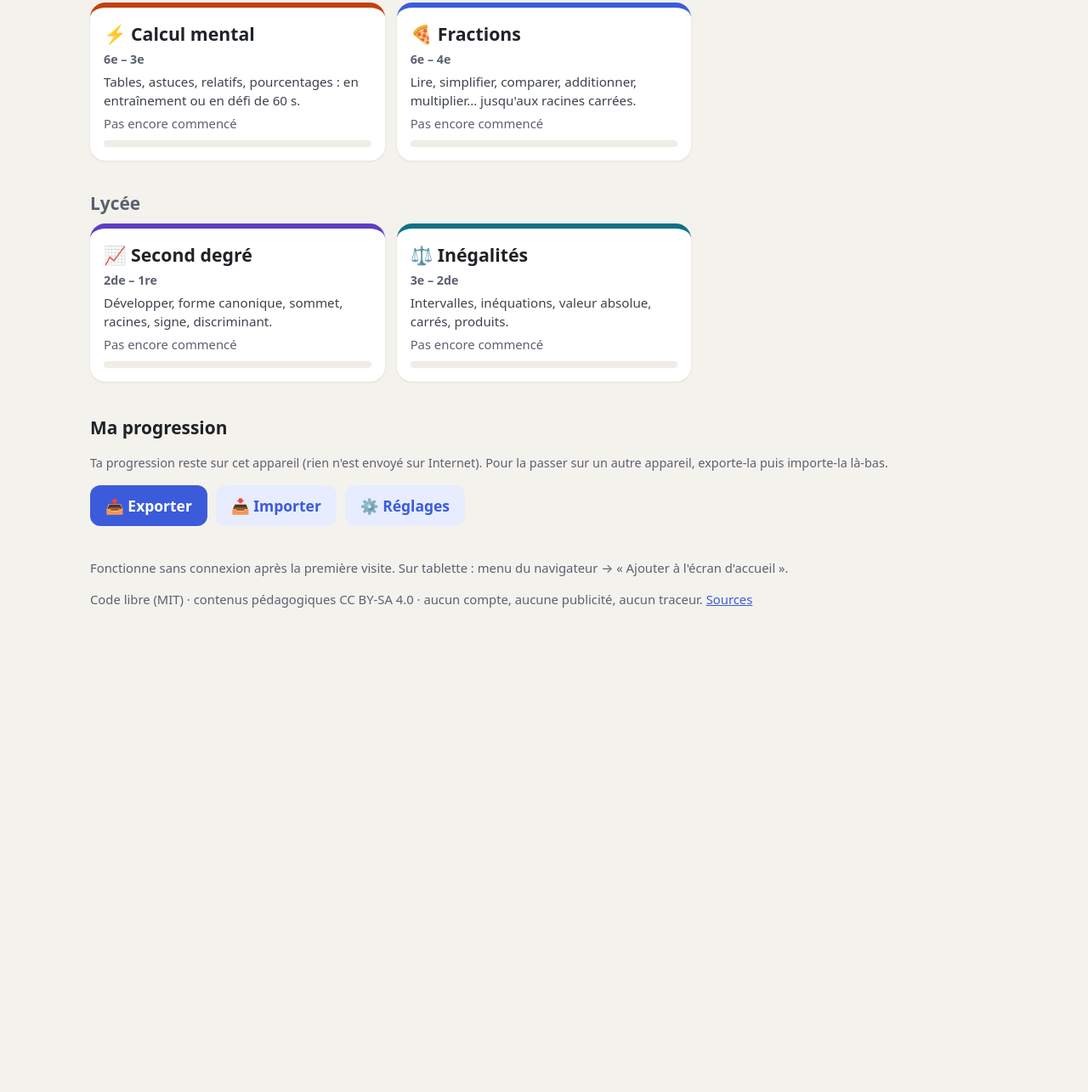
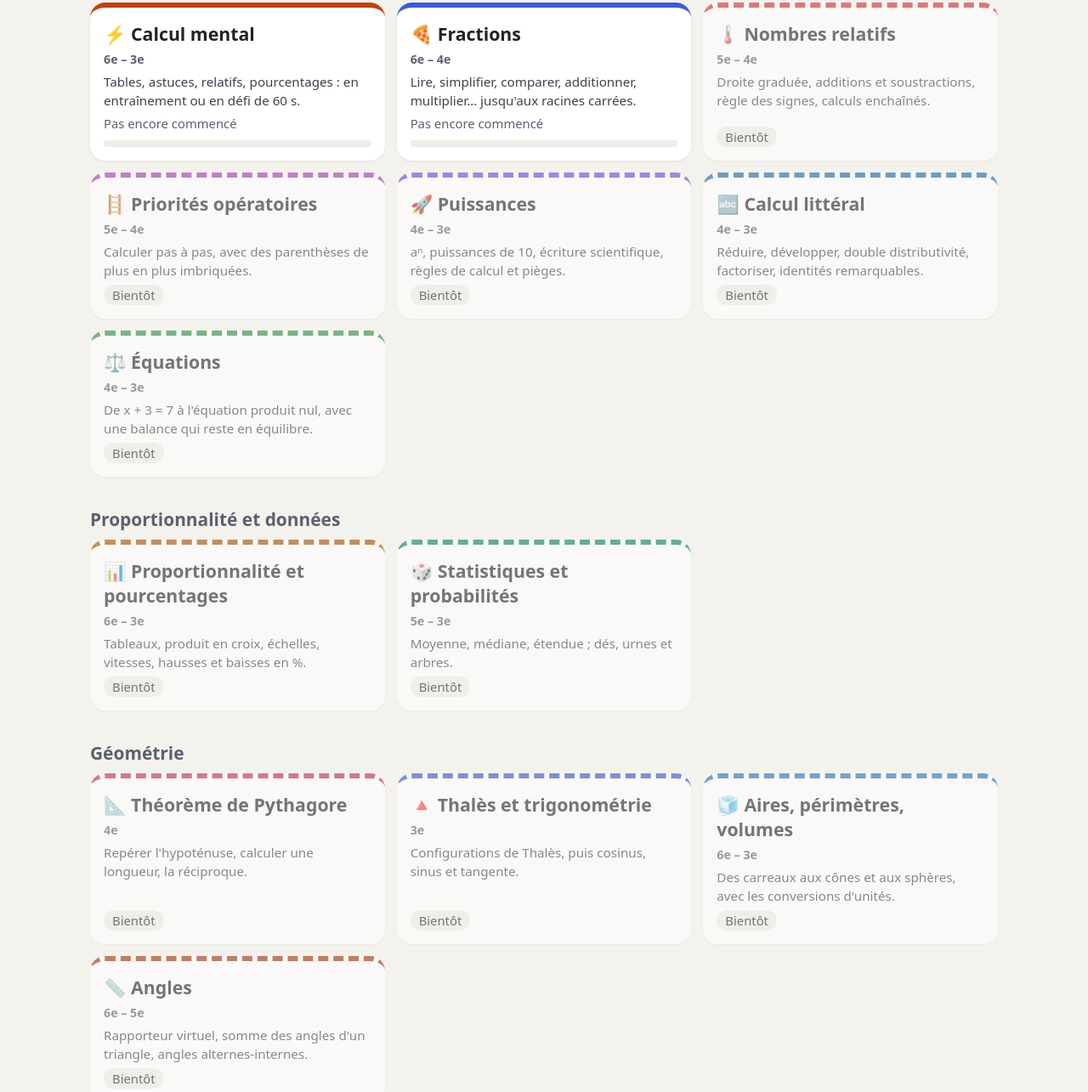
Before and after one commit to stordeux/maths-progressives, a website with bundled scripts: page index.html in a window 1280 px wide. Shown: the part 289-1574 px from the top of the page at 85% size. Before the commit the page ends 1044 px from the top, so only its background shows below. Built offline with nearby package versions, Linux system fonts and the light colour scheme.

Commit message:
Registre : les 13 modules à venir, affichés « bientôt » sur l'accueil

```diff
--- a/assets/css/home.css
+++ b/assets/css/home.css
@@ -24,3 +24,4 @@
 .file { position: relative; overflow: hidden; display: inline-flex; align-items: center; }
 .file input { position: absolute; inset: 0; opacity: 0; cursor: pointer; }
 .foot { color: var(--muted); font-size: .78em; padding-block: 24px; line-height: 1.5; }
+.mcard.soon { opacity: .6; border-top-style: dashed; min-height: 0; }
--- a/assets/js/home.js
+++ b/assets/js/home.js
@@ -20,6 +20,7 @@ function render() {
     const mods = MODULES.filter(m => m.groupe === g);
     if (!mods.length) return '';
     return `<section class="group" aria-labelledby="g-${g.replace(/\W/g, '')}"><h2 id="g-${g.replace(/\W/g, '')}">${g}</h2><div class="grid">${mods.map(m => {
+      if (m.etat === 'bientot') return `<div class="mcard soon" style="--c:${m.couleur}" aria-disabled="true"><span class="t">${m.emoji} ${m.titre}</span><span class="cl">${m.classes}</span><span class="r">${m.resume}</span><span class="st"><span class="pill">Bientôt</span></span></div>`;
       const S = store.load(m.id, { level: 0, max: 0, total: 0, best: {}, last: 0 });
       const started = (S.total || 0) > 0 || S.last;
       const lv = Math.max(S.level || 0, S.max || 0);
--- a/modules/registry.js
+++ b/modules/registry.js
@@ -1,10 +1,44 @@
 // Liste des modules : utilisée par l'accueil, les pages de module, le mode révision et les tests.
-// etat : 'pret' (en ligne) ; les modules absents de la liste n'existent pas encore.
+// etat: 'bientot' → affiché grisé sur l'accueil, ignoré par les tests (module pas encore écrit).
+// Une ligne de commentaire sépare chaque entrée pour que les modifications de deux modules ne se touchent pas.
 export const MODULES = [
+  // --- calcul
   { id: 'calcul', titre: 'Calcul mental', emoji: '⚡', classes: '6e – 3e', groupe: 'Calcul', couleur: '#c2410c', couleur2: '#fff0e6', resume: 'Tables, astuces, relatifs, pourcentages : en entraînement ou en défi de 60 s.' },
+  // ---
   { id: 'fractions', titre: 'Fractions', emoji: '🍕', classes: '6e – 4e', groupe: 'Calcul', couleur: '#3b5bdb', couleur2: '#e7ecff', resume: 'Lire, simplifier, comparer, additionner, multiplier… jusqu\'aux racines carrées.' },
-  { id: 'poly2', titre: 'Second degré', emoji: '📈', classes: '2de – 1re', groupe: 'Lycée', couleur: '#5f3dc4', couleur2: '#efe9ff', resume: 'Développer, forme canonique, sommet, racines, signe, discriminant.' },
-  { id: 'inegalites', titre: 'Inégalités', emoji: '⚖️', classes: '3e – 2de', groupe: 'Lycée', couleur: '#0b7285', couleur2: '#e3fafc', resume: 'Intervalles, inéquations, valeur absolue, carrés, produits.' },
+  // ---
+  { id: 'relatifs', titre: 'Nombres relatifs', emoji: '🌡️', classes: '5e – 4e', groupe: 'Calcul', couleur: '#c92a2a', couleur2: '#fff5f5', resume: 'Droite graduée, additions et soustractions, règle des signes, calculs enchaînés.', etat: 'bientot' },
+  // ---
+  { id: 'priorites', titre: 'Priorités opératoires', emoji: '🪜', classes: '5e – 4e', groupe: 'Calcul', couleur: '#9c36b5', couleur2: '#f8f0fc', resume: 'Calculer pas à pas, avec des parenthèses de plus en plus imbriquées.', etat: 'bientot' },
+  // ---
+  { id: 'puissances', titre: 'Puissances', emoji: '🚀', classes: '4e – 3e', groupe: 'Calcul', couleur: '#6741d9', couleur2: '#f3f0ff', resume: 'aⁿ, puissances de 10, écriture scientifique, règles de calcul et pièges.', etat: 'bientot' },
+  // ---
+  { id: 'litteral', titre: 'Calcul littéral', emoji: '🔤', classes: '4e – 3e', groupe: 'Calcul', couleur: '#1864ab', couleur2: '#e7f5ff', resume: 'Réduire, développer, double distributivité, factoriser, identités remarquables.', etat: 'bientot' },
+  // ---
+  { id: 'equations', titre: 'Équations', emoji: '⚖️', classes: '4e – 3e', groupe: 'Calcul', couleur: '#2b8a3e', couleur2: '#ebfbee', resume: 'De x + 3 = 7 à l\'équation produit nul, avec une balance qui reste en équilibre.', etat: 'bientot' },
+  // --- proportionnalité et données
+  { id: 'proportionnalite', titre: 'Proportionnalité et pourcentages', emoji: '📊', classes: '6e – 3e', groupe: 'Proportionnalité et données', couleur: '#a14d00', couleur2: '#fff4e6', resume: 'Tableaux, produit en croix, échelles, vitesses, hausses et baisses en %.', etat: 'bientot' },
+  // ---
+  { id: 'stats-probas', titre: 'Statistiques et probabilités', emoji: '🎲', classes: '5e – 3e', groupe: 'Proportionnalité et données', couleur: '#087f5b', couleur2: '#e6fcf5', resume: 'Moyenne, médiane, étendue ; dés, urnes et arbres.', etat: 'bientot' },
+  // --- géométrie
+  { id: 'pythagore', titre: 'Théorème de Pythagore', emoji: '📐', classes: '4e', groupe: 'Géométrie', couleur: '#c2255c', couleur2: '#fff0f6', resume: 'Repérer l\'hypoténuse, calculer une longueur, la réciproque.', etat: 'bientot' },
+  // ---
+  { id: 'thales-trigo', titre: 'Thalès et trigonométrie', emoji: '🔺', classes: '3e', groupe: 'Géométrie', couleur: '#364fc7', couleur2: '#edf2ff', resume: 'Configurations de Thalès, puis cosinus, sinus et tangente.', etat: 'bientot' },
+  // ---
+  { id: 'aires-volumes', titre: 'Aires, périmètres, volumes', emoji: '🧊', classes: '6e – 3e', groupe: 'Géométrie', couleur: '#1971c2', couleur2: '#e7f5ff', resume: 'Des carreaux aux cônes et aux sphères, avec les conversions d\'unités.', etat: 'bientot' },
+  // ---
+  { id: 'angles', titre: 'Angles', emoji: '📏', classes: '6e – 5e', groupe: 'Géométrie', couleur: '#9a3412', couleur2: '#fff7ed', resume: 'Rapporteur virtuel, somme des angles d\'un triangle, angles alternes-internes.', etat: 'bientot' },
+  // --- vers le lycée
+  { id: 'fonctions', titre: 'Fonctions', emoji: '〰️', classes: '3e – 2de', groupe: 'Vers le lycée', couleur: '#343a40', couleur2: '#f1f3f5', resume: 'Image et antécédent sur un graphique, fonctions linéaires et affines.', etat: 'bientot' },
+  // ---
+  { id: 'inegalites', titre: 'Inégalités', emoji: '↔️', classes: '3e – 2de', groupe: 'Vers le lycée', couleur: '#0b7285', couleur2: '#e3fafc', resume: 'Intervalles, inéquations, valeur absolue, carrés, produits.' },
+  // ---
+  { id: 'poly2', titre: 'Second degré', emoji: '📈', classes: '2de – 1re', groupe: 'Vers le lycée', couleur: '#5f3dc4', couleur2: '#efe9ff', resume: 'Développer, forme canonique, sommet, racines, signe, discriminant.' },
+  // --- transversal
+  { id: 'revision', titre: 'Révision brevet', emoji: '🎓', classes: '3e', groupe: 'Transversal', couleur: '#a61e4d', couleur2: '#fff0f6', resume: 'Des exercices de tous les modules du collège, chronométrés, avec un bilan.', etat: 'bientot' },
+  // ---
 ];
 
-export const GROUPES = ['Calcul', 'Proportionnalité et données', 'Géométrie', 'Lycée', 'Transversal'];
+export const GROUPES = ['Calcul', 'Proportionnalité et données', 'Géométrie', 'Vers le lycée', 'Transversal'];
+/** modules utilisables (écrits et testés) */
+export const READY = MODULES.filter(m => m.etat !== 'bientot');
--- a/sw.js
+++ b/sw.js
@@ -1,6 +1,6 @@
 // Service worker : met tout le site en cache pour qu'il marche hors ligne.
 // La liste ASSETS et VERSION sont régénérées par « node tools/sw-assets.mjs » (vérifié par les tests).
-const VERSION = '2411c4537ffb';
+const VERSION = '6aaa06746f86';
 const ASSETS = [
   './',
   './assets/css/base.css',
```
Also changed, not shown: tests/e2e/modules.spec.js (+1 -1 lines), tests/unit/generators.test.mjs (+1 -1 lines).
